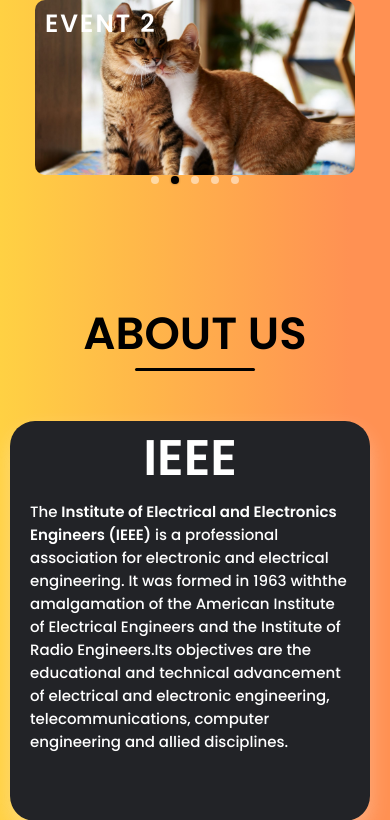
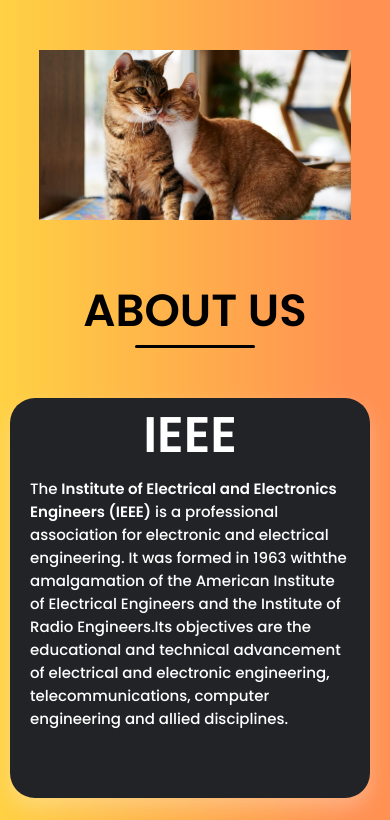
Before and after one commit to Adarsh2720/IEEE-Website, a Flask app: page / in a window 390 px wide. Shown: the part 84-904 px from the top of the page. Run offline with Flask 2, Linux system fonts and the light colour scheme; some libraries are stand-ins or nearby versions.

Commit message:
Updated Home Page

```diff
--- a/static/css/home.css
+++ b/static/css/home.css
@@ -1,171 +1,97 @@
 /* @import url('https://fonts.googleapis.com/css2?family=Poppins:wght@100;200;300;400;500;600;700;800;900&display=swap');*/
+* {box-sizing:border-box}
 body{
     background: linear-gradient(to right,  rgba(255,209,67,1) 0%, rgba(255,145,83,1) 90%);
 }
 
-.img-slider{
+/* Slideshow container */
+.slideshow-container {
+  /* max-width: 900px; */
+  width: 80vw;
   position: relative;
-  width: 100vw;
-  height: 100vh;
-  margin-bottom:100px;
+  margin: auto;
 }
 
-.img-slider .slide{
-  z-index: 1;
-  position: absolute;
-  width: 100%;
-  clip-path: circle(0% at 0 50%);
+/* Hide the images by default */
+.mySlides {
+  display: none;
 }
 
-.img-slider .slide.active{
-  clip-path: circle(150% at 0 50%);
-  transition: 2s;
-  transition-property: clip-path;
+/* Next & previous buttons */
+.prev, .next {
+  cursor: pointer;
+  position: absolute;
+  top: 50%;
+  width: auto;
+  margin-top: -22px;
+  padding: 16px;
+  color: white;
+  font-weight: bold;
+  font-size: 18px;
+  transition: 0.6s ease;
+  border-radius: 0 3px 3px 0;
+  user-select: none;
 }
 
-.img-slider .slide img{
-  z-index: 1;
-  width: 100%;
-  border-radius: 10px;
+/* Position the "next button" to the right */
+.next {
+  right: 0;
+  border-radius: 3px 0 0 3px;
 }
 
-.img-slider .slide .info{
+/* On hover, add a black background color with a little bit see-through */
+.prev:hover, .next:hover {
+  background-color: rgba(0,0,0,0.8);
+}
+
+/* Caption text */
+.text {
+  color: #f2f2f2;
+  font-size: 15px;
+  padding: 8px 12px;
+  position: absolute;
+  bottom: 8px;
+  width: 100%;
+  text-align: center;
+}
+
+/* Number text (1/3 etc) */
+.numbertext {
+  color: #f2f2f2;
+  font-size: 12px;
+  padding: 8px 12px;
   position: absolute;
   top: 0;
-  padding: 15px 30px;
 }
 
-.img-slider .slide .info h2{
-  color: #fff;
-  font-size: 45px;
-  text-transform: uppercase;
-  font-weight: 800;
-  letter-spacing: 2px;
+/* The dots/bullets/indicators */
+.dot {
+  cursor: pointer;
+  height: 15px;
+  width: 15px;
+  margin: 0 2px;
+  background-color: #bbb;
+  border-radius: 50%;
+  display: inline-block;
+  transition: background-color 0.6s ease;
 }
 
-.img-slider .slide .info p{
-  color: #fff;
-  background: black;
-  font-size: 16px;
-  width: 60%;
-  padding: 10px;
-  /* border-radius: 4px; */
+.active, .dot:hover {
+  background-color: #717171;
 }
 
-.img-slider .navigation{
-  z-index: 2;
-  position: absolute;
-  display: flex;
-  bottom: 30px;
-  left: 50%;
-  transform: translateX(-50%);
+/* Fading animation */
+.fade {
+  animation-name: fade;
+  animation-duration: 1.5s;
 }
-.navigation{
-    margin-top: 10px;
+
+@keyframes fade {
+  from {opacity: .4}
+  to {opacity: 1}
 }
 
 
-
-
-.img-slider .navigation .btn{
-  background: rgba(255, 255, 255, 0.5);
-  width: 12px;
-  height: 12px;
-  margin: 10px;
-  border-radius: 50%;
-  cursor: pointer;
-}
-
-.img-slider .navigation .btn.active{
-
-  background: black;
-  /* background: #ffb347; */
-  box-shadow: 0 0 2px rgba(0, 0, 0, 0.5);
-}
-
-@media (max-width: 820px){
-  .img-slider{
-    width: 650px;
-    height: 350px;
-  }
-
-  .img-slider .slide .info{
-    padding: 10px 25px;
-  }
-
-  .img-slider .slide .info h2{
-    font-size: 35px;
-  }
-
-  .img-slider .slide .info p{
-    width: 70%;
-    font-size: 15px;
-  }
-
-  .img-slider .navigation{
-    bottom: 25px;
-  }
-
-  .img-slider .navigation .btn{
-    width: 10px;
-    height: 10px;
-    margin: 8px;
-  }
-}
-
-@media (max-width: 620px){
-  .img-slider{
-    width: 400px;
-    height: 250px;
-  }
-
-  .img-slider .slide .info{
-    padding: 10px 20px;
-  }
-
-  .img-slider .slide .info h2{
-    font-size: 30px;
-  }
-
-  .img-slider .slide .info p{
-    width: 80%;
-    font-size: 13px;
-  }
-
-  .img-slider .navigation{
-    bottom: 15px;
-  }
-
-  .img-slider .navigation .btn{
-    width: 8px;
-    height: 8px;
-    margin: 6px;
-  }
-}
-
-@media (max-width: 420px){
-  .img-slider{
-    width: 320px;
-    height: 200px;
-  }
-
-  .img-slider .slide .info{
-    padding: 5px 10px;
-  }
-
-  .img-slider .slide .info h2{
-    font-size: 25px;
-  }
-
-  .img-slider .slide .info p{
-    width: 90%;
-    font-size: 11px;
-  }
-
-  .img-slider .navigation{
-    bottom: 10px;
-  }
-}
 
 
 
--- a/static/js/home_script.js
+++ b/static/js/home_script.js
@@ -1,52 +1,16 @@
-    var slides = document.querySelectorAll('.slide');
-    var btns = document.querySelectorAll('.btn');
-    let currentSlide = 1;
 
-    // Javascript for image slider manual navigation
-    var manualNav = function(manual){
-      slides.forEach((slide) => {
-        slide.classList.remove('active');
 
-        btns.forEach((btn) => {
-          btn.classList.remove('active');
-        });
-      });
+let slideIndex = 0;
+showSlides();
 
-      slides[manual].classList.add('active');
-      btns[manual].classList.add('active');
-    }
-
-    btns.forEach((btn, i) => {
-      btn.addEventListener("click", () => {
-        manualNav(i);
-        currentSlide = i;
-      });
-    });
-
-    // Javascript for image slider autoplay navigation
-    var repeat = function(activeClass){
-      let active = document.getElementsByClassName('active');
-      let i = 1;
-
-      var repeater = () => {
-        setTimeout(function(){
-          [...active].forEach((activeSlide) => {
-            activeSlide.classList.remove('active');
-          });
-
-        slides[i].classList.add('active');
-        btns[i].classList.add('active');
-        i++;
-
-        if(slides.length == i){
-          i = 0;
-        }
-        if(i >= slides.length){
-          return;
-        }
-        repeater();
-      }, 5000);
-      }
-      repeater();
-    }
-    repeat();
+function showSlides() {
+  let i;
+  let slides = document.getElementsByClassName("mySlides");
+  for (i = 0; i < slides.length; i++) {
+    slides[i].style.display = "none";
+  }
+  slideIndex++;
+  if (slideIndex > slides.length) {slideIndex = 1}
+  slides[slideIndex-1].style.display = "block";
+  setTimeout(showSlides, 6000);
+}
--- a/templates/home.html
+++ b/templates/home.html
@@ -12,47 +12,25 @@
 {% block content %}
 
 
-	<div class="center">
+	<div class="center" style="margin:50px 0;" data-aos="zoom-in">
+		<div class="slideshow-container">
+			<!-- Full-width images with number and caption text -->
+			<div class="mySlides fade">
+			<img src="{{url_for('static', filename='images/home_image/A1.jpg')}}" style="width:100%">
+			</div>
 
-		<div class="img-slider">
-			<div class="slide active">
-			  <img src="{{url_for('static', filename='images/home_image/A1.jpg')}}" alt="">
-			  <div class="info">
-				<h2>Event 1</h2>
-			  </div>
+			<div class="mySlides fade">
+			<img src="{{url_for('static', filename='images/home_image/A2.jpg')}}" style="width:100%">
 			</div>
-			<div class="slide">
-			  <img src="{{url_for('static', filename='images/home_image/A2.jpg')}}" alt="">
-			  <div class="info">
-				<h2>Event 2</h2>
-			  </div>
+
+			<div class="mySlides fade">
+			<img src="{{url_for('static', filename='images/home_image/A3.jpg')}}" style="width:100%">
 			</div>
-			<div class="slide">
-			  <img src="{{url_for('static', filename='images/home_image/A3.jpg')}}" alt="">
-			  <div class="info">
-				<h2>Event 3</h2>
-			  </div>
-			</div>
-			<div class="slide">
-			  <img src="{{url_for('static', filename='images/home_image/A4.jpg')}}" alt="">
-			  <div class="info">
-				<h2>Event 4</h2>
-			  </div>
-			</div>
-			<div class="slide">
-			  <img src="{{url_for('static', filename='images/home_image/A5.jpg')}}" alt="">
-			  <div class="info">
-				<h2>Event 5</h2>
-			  </div>
-			</div>
-			<div class="navigation">
-			  <div class="btn active"></div>
-			  <div class="btn"></div>
-			  <div class="btn"></div>
-			  <div class="btn"></div>
-			  <div class="btn"></div>
-			</div>
-		  </div>
+
+			<!-- Next and previous buttons -->
+			<!-- <a class="prev" onclick="plusSlides(-1)">&#10094;</a>
+			<a class="next" onclick="plusSlides(1)">&#10095;</a> -->
+		</div>
 	</div>
 
 
```
